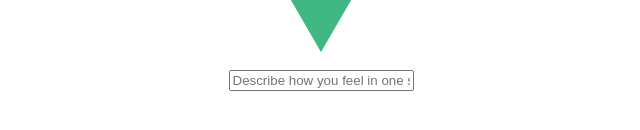
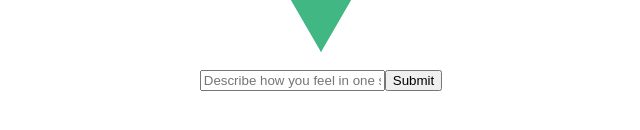
Before and after one commit to tdarnett/generative-sentiments-web, a Vue app: page / in a window 1280 px wide. Shown: the part 194-324 px from the top of the page, without its empty margins (319-959 px from the left). Built offline with nearby package versions, Linux system fonts and the light colour scheme.

Commit message:
introduce form

```diff
--- a/src/components/SentimentInput.vue
+++ b/src/components/SentimentInput.vue
@@ -1,7 +1,8 @@
 <template>
-  <div>
+  <form>
     <input :placeholder="msg" v-model="sentiment" />
-  </div>
+    <input type="submit" />
+  </form>
 </template>
 
 <script>
```
